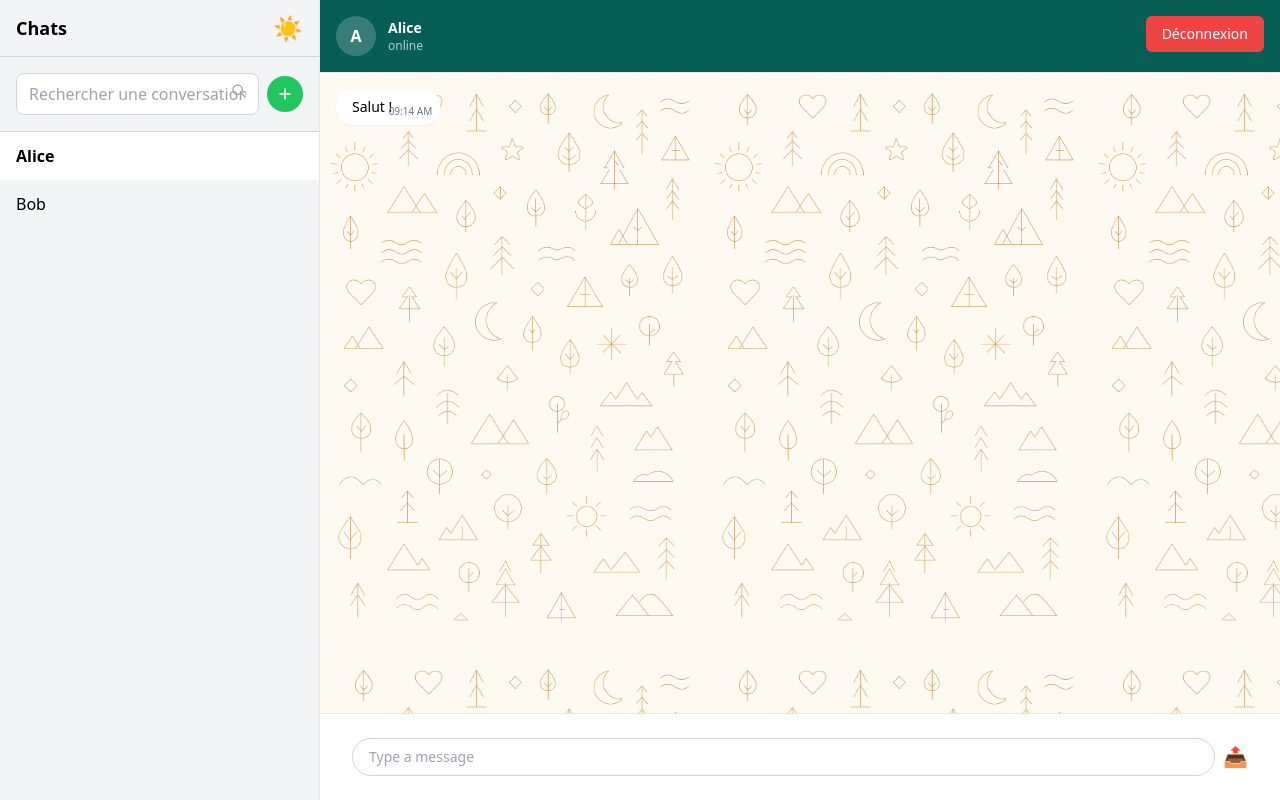
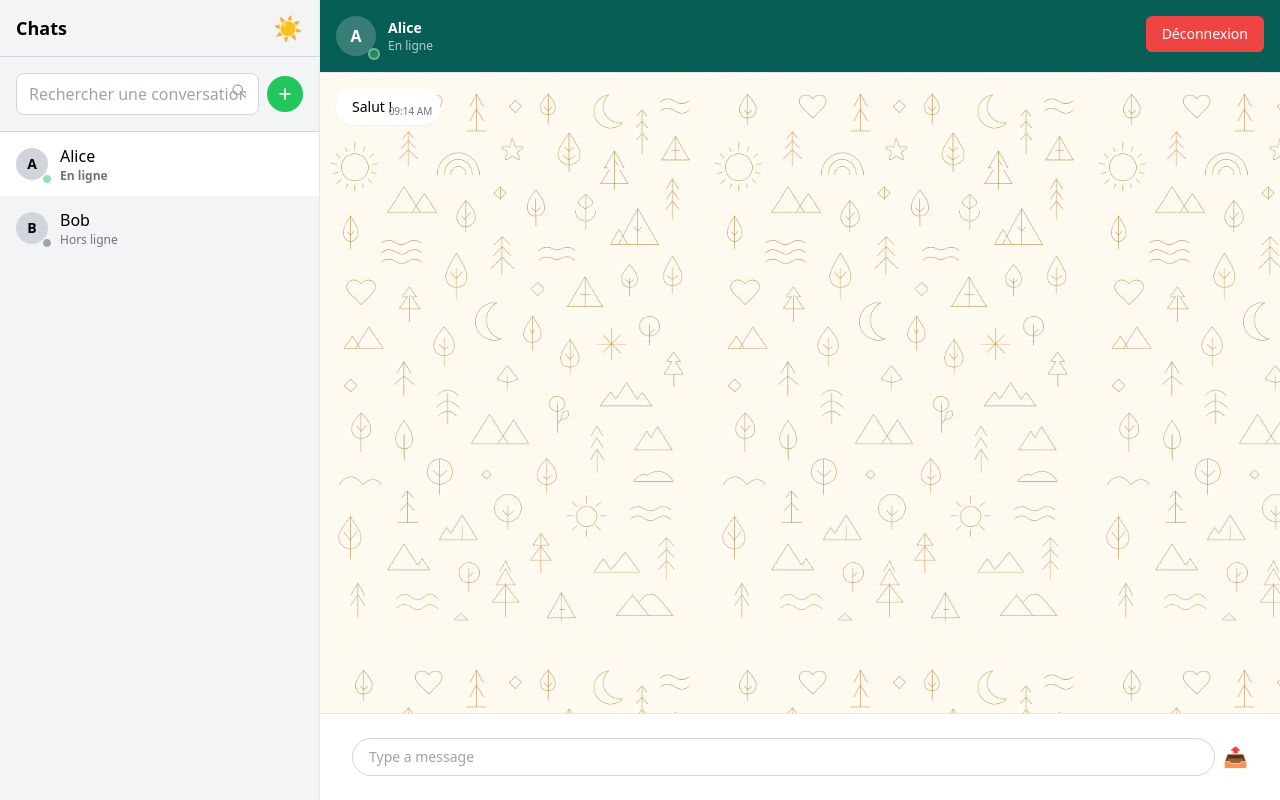
Before and after one commit to Noah-Sfez/whatsup, a Vue app in the folder frontend/: page /chat in a window 1280 px wide. Built offline with nearby package versions, Linux system fonts and the light colour scheme; sample sign-in values are in the browser's storage.

Commit message:
Adds online status indicators to chat
Improves user experience by displaying online/offline status
for contacts in the chat sidebar and chat window.

Simulates online status changes with a timed interval to demonstrate the functionality. Adds styles for online indicator and status transitions.

```diff
--- a/frontend/src/components/ChatSideBar.vue
+++ b/frontend/src/components/ChatSideBar.vue
@@ -56,11 +56,31 @@
       <button
         @click="$emit('select', conv.id)"
         :class="[
-          'w-full text-left px-4 py-3 hover:bg-gray-200 dark:hover:bg-[#333]',
+          'w-full text-left px-4 py-3 hover:bg-gray-200 dark:hover:bg-[#333] flex items-center gap-3',
           conv.id === activeConversationId ? 'bg-white dark:bg-[#2a2a2a] font-bold' : '',
         ]"
       >
-        {{ conv.name }}
+        <div class="relative">
+          <div
+            class="w-8 h-8 bg-gray-300 dark:bg-gray-600 rounded-full flex items-center justify-center font-bold text-sm"
+          >
+            {{ conv.name[0] }}
+          </div>
+          <!-- Indicateur de statut en ligne -->
+          <div
+            class="absolute -bottom-1 -right-1 w-2.5 h-2.5 rounded-full border border-white dark:border-gray-700 transition-all duration-300"
+            :class="[
+              conv.isOnline ? 'bg-green-500' : 'bg-gray-400',
+              conv.isOnline ? 'animate-pulse' : '',
+            ]"
+          ></div>
+        </div>
+        <div class="flex-1">
+          <div class="font-medium">{{ conv.name }}</div>
+          <div class="text-xs text-gray-500 dark:text-gray-400">
+            {{ conv.isOnline ? 'En ligne' : 'Hors ligne' }}
+          </div>
+        </div>
       </button>
     </div>
 
--- a/frontend/src/components/ChatWindow.vue
+++ b/frontend/src/components/ChatWindow.vue
@@ -10,17 +10,45 @@
   background-size: 40%;
   background-repeat: repeat;
 }
+
+/* Animation pour l'indicateur de statut en ligne */
+.online-indicator {
+  animation: pulse 2s infinite;
+}
+
+@keyframes pulse {
+  0%,
+  100% {
+    opacity: 1;
+  }
+  50% {
+    opacity: 0.5;
+  }
+}
+
+/* Transition pour les changements de statut */
+.status-transition {
+  transition: all 0.3s ease;
+}
 </style>
 
 <template>
   <div class="flex flex-col flex-1 bg-[#eae6df] dark:bg-[#2c2c2c]">
     <div class="p-4 flex items-center gap-3 bg-[#075e54] dark:bg-[#054d44] text-white border-b">
-      <div class="w-10 h-10 bg-white/20 rounded-full flex items-center justify-center font-bold">
-        {{ conversation.name[0] }}
+      <div class="relative">
+        <div class="w-10 h-10 bg-white/20 rounded-full flex items-center justify-center font-bold">
+          {{ conversation.name[0] }}
+        </div>
+        <div
+          class="absolute -bottom-1 -right-1 w-3 h-3 rounded-full border-2 border-white status-transition"
+          :class="conversation.isOnline ? 'bg-green-500 online-indicator' : 'bg-gray-400'"
+        ></div>
       </div>
       <div class="flex flex-col leading-tight">
         <span class="font-semibold text-sm">{{ conversation.name }}</span>
-        <span class="text-xs text-white/70">online</span>
+        <span class="text-xs text-white/70">
+          {{ conversation.isOnline ? 'En ligne' : 'Hors ligne' }}
+        </span>
       </div>
     </div>
 
--- a/frontend/src/views/ChatPage.vue
+++ b/frontend/src/views/ChatPage.vue
@@ -38,8 +38,8 @@
 
 // Fake data temporaire
 const conversations = ref([
-  { id: '1', name: 'Alice' },
-  { id: '2', name: 'Bob' },
+  { id: '1', name: 'Alice', isOnline: true },
+  { id: '2', name: 'Bob', isOnline: false },
 ])
 
 const messages = ref([
@@ -48,7 +48,19 @@
 ])
 
 const currentUserId = computed(() => authStore.currentUser?.id || '1')
-const activeConversationId = ref(null)
+const activeConversationId = ref('1')
+
+// Simuler le changement de statut en ligne
+function simulateOnlineStatus() {
+  setInterval(() => {
+    conversations.value.forEach((conv) => {
+      // Simuler un changement de statut aléatoire (20% de chance de changer)
+      if (Math.random() < 0.2) {
+        conv.isOnline = !conv.isOnline
+      }
+    })
+  }, 5000) // Changer toutes les 5 secondes
+}
 
 const activeConversation = computed(() =>
   conversations.value.find((c) => c.id === activeConversationId.value),
@@ -60,7 +72,30 @@
 
 onMounted(() => {
   activeConversationId.value = conversations.value[0]?.id
+  simulateOnlineStatus()
+
+  // Optionnel : écouter les changements de statut en ligne via Socket.IO
+  // si vous voulez implémenter cela avec des vrais utilisateurs
+  // initSocketListeners()
 })
+
+// Fonction pour initialiser les listeners Socket.IO (optionnel)
+function initSocketListeners() {
+  // Cette fonction peut être utilisée pour écouter les changements de statut
+  // en temps réel depuis le serveur Socket.IO
+  // socket.on('user_online', (userId) => {
+  //   const conversation = conversations.value.find(c => c.userId === userId)
+  //   if (conversation) {
+  //     conversation.isOnline = true
+  //   }
+  // })
+  // socket.on('user_offline', (userId) => {
+  //   const conversation = conversations.value.find(c => c.userId === userId)
+  //   if (conversation) {
+  //     conversation.isOnline = false
+  //   }
+  // })
+}
 
 function handleSelectConversation(id) {
   activeConversationId.value = id
```
